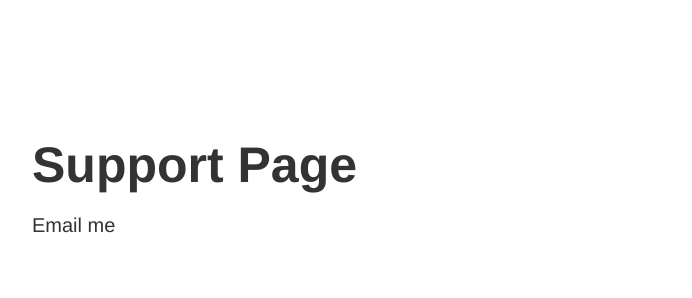
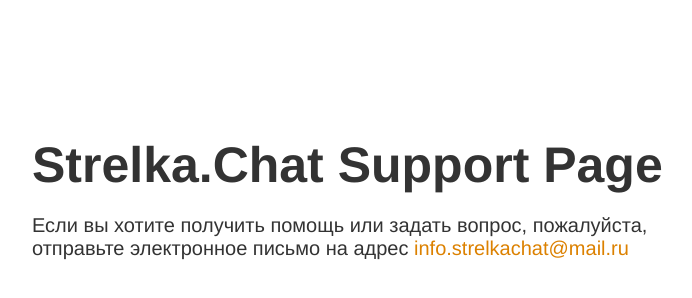
Before and after one commit to dapi/strelka.chat, a plain HTML site: page support.html in a window 1280 px wide. Shown: the whole page, without its empty margins (283-975 px from the left). Drawn offline with Linux system fonts and the light colour scheme.

Commit message:
Update support.html

```diff
--- a/support.html
+++ b/support.html
@@ -17,8 +17,8 @@
     </head>
     <body>
         <article>
-            <h1>Support Page</h1>
-            <p>Email me</p>
+            <h1>Strelka.Chat Support Page</h1>
+            <p>Если вы хотите получить помощь или задать вопрос, пожалуйста, отправьте электронное письмо на адрес <a href="mailto:info.strelkachat@mail.ru">info.strelkachat@mail.ru</a></p>
         </article>
     </body>
 </html>
```
